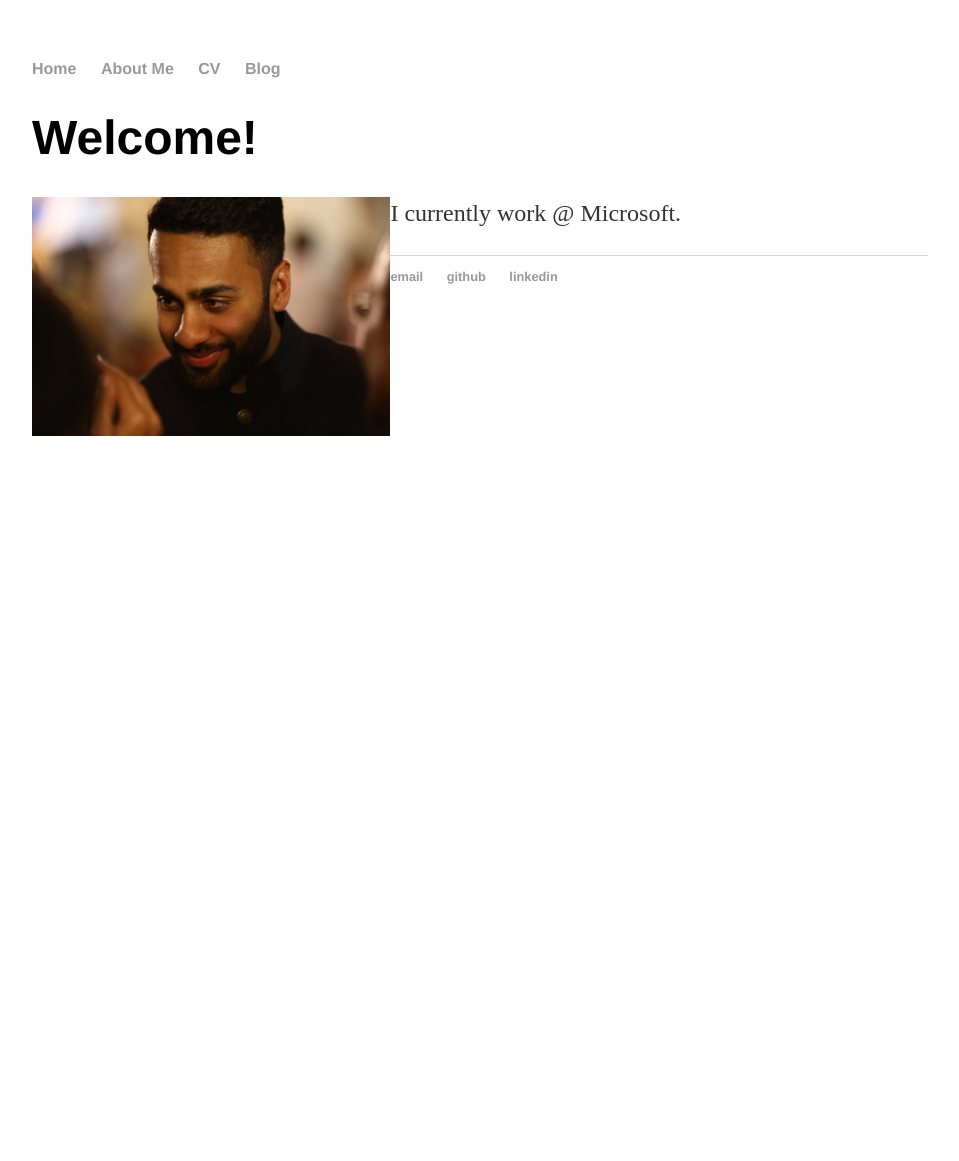
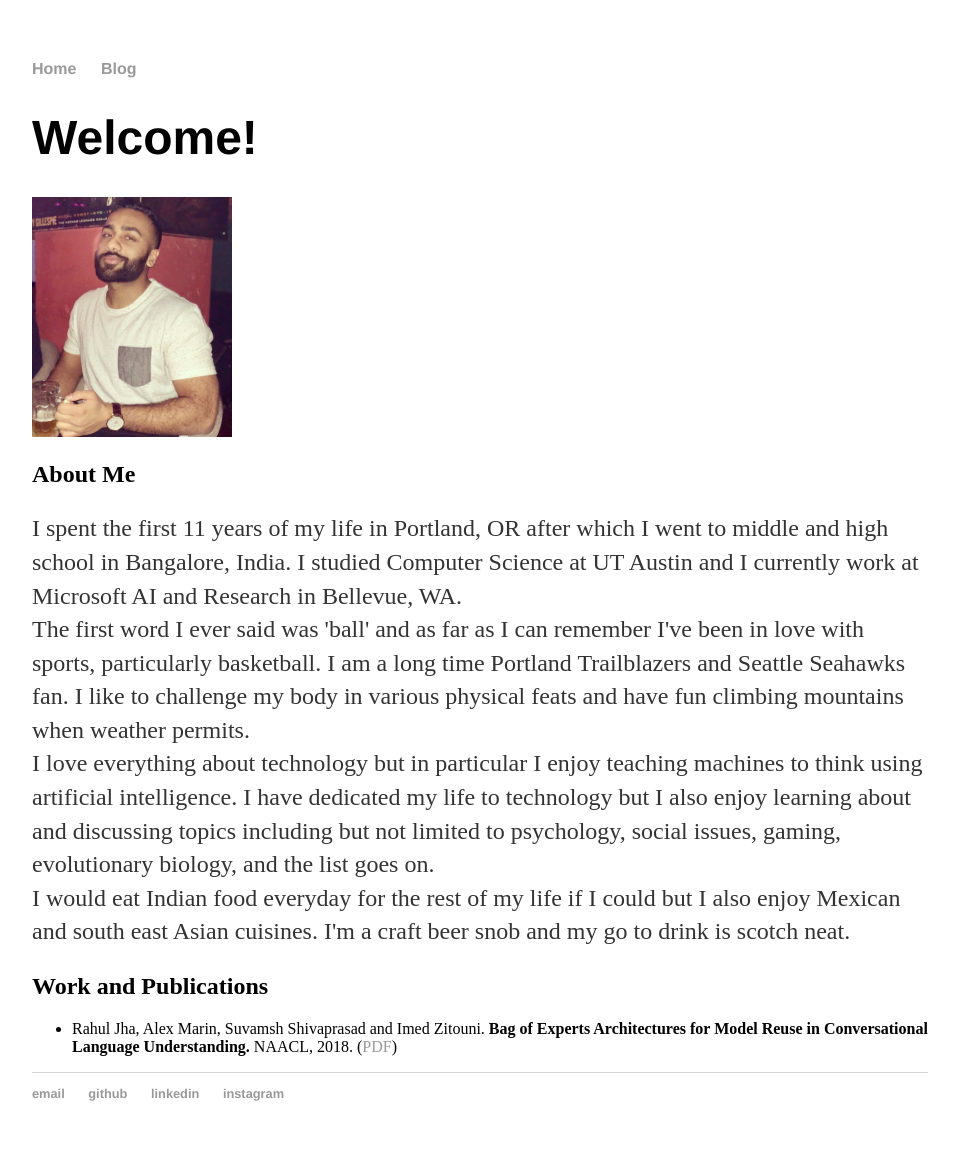
Before and after one commit to suvamsh/suvamsh.github.io, a Jekyll site: the page built from index.html, in a window 1280 px wide. Shown: the whole page, without its empty margins (160-1119 px from the left). Built offline with Jekyll 4.4.1, drawn with Linux system fonts in a browser that asks for light colours; before the commit the page ends 900 px from its top, so only the background shows below that.

Commit message:
updated about me, added NAACL2018, new pic, added link to instagram, removed resume

```diff
--- a/_layouts/default.html
+++ b/_layouts/default.html
@@ -14,8 +14,8 @@
 			<nav>
 	    		<ul>
 	        		<li><a href="/">Home</a></li>
-		        	<li><a href="/aboutme">About Me</a></li>
-	        		<li><a href="{{ site.baseurl }}/pdfs/suvamsh_resume.pdf">CV</a></li>
+		        	<!-- <li><a href="/aboutme">About Me</a></li> -->
+	        		<!-- <li><a href="{{ site.baseurl }}/pdfs/suvamsh_resume.pdf">CV</a></li> -->
 	        		<li><a href="/blog/">Blog</a></li>
 	    		</ul>
 			</nav>
@@ -29,6 +29,7 @@
 	        		<li><a href="mailto:ssuvamsh@gmail.com">email</a></li>
 	        		<li><a href="https://github.com/suvamsh">github</a></li>
 	        		<li><a href="https://www.linkedin.com/in/suvamsh-shivaprasad-5aab3860/">linkedin</a></li>
+					<li><a href="https://www.instagram.com/suvamsh">instagram</a></li>
 			</ul>
 			</footer>
 		</body>
--- a/index.html
+++ b/index.html
@@ -4,9 +4,24 @@ title: Suvamsh Shivaprasad
 ---
 <div class="blurb">
 	<h1>Welcome!</h1>
-	<div style="text-align: left;">
-       <img src="img/me.png" style="max-width: 40%; height: 50;" alt="Suvamsh Shivaprasad" align="left"/>
-    </div>
-	<!-- <p><img src="img/me.png" alt="suvamsh_face" align="left" hspace="10" vspace="10"/> -->
-	<p>I currently work @ Microsoft.</p>
+	<!-- <div style="text-align: left;">
+       <img src="img/prof.jpg"  style="max-width: 40; height: 50%;" alt="Suvamsh Shivaprasad" align="left"/>
+    </div> -->
+	<p><img src="img/prof.jpg" alt="suvamsh_face" style="width:200px;height:240px;" align="center"/></p>
+	<h2> About Me </h2>
+		<p>
+			I spent the first 11 years of my life in Portland, OR after which I went to middle and high school in Bangalore, India. I studied Computer Science at UT Austin and I currently work at Microsoft AI and Research in Bellevue, WA.
+		<br>
+			The first word I ever said was 'ball' and as far as I can remember I've been in love with sports, particularly basketball. I am a long time Portland Trailblazers and Seattle Seahawks fan. I like to challenge my body in various physical feats and have fun climbing mountains when weather permits.
+		<br>
+			I love everything about technology but in particular I enjoy teaching machines to think using artificial intelligence. I have dedicated my life to technology but I also enjoy learning about and discussing topics including but not limited to psychology, social issues, gaming, evolutionary biology, and the list goes on.
+		<br>
+			I would eat Indian food everyday for the rest of my life if I could but I also enjoy Mexican and south east Asian cuisines. I'm a craft beer snob and my go to drink is scotch neat.
+		</p>
+	<h2> Work and Publications </h2>
+		<ul>
+			<li>
+				Rahul Jha, Alex Marin, Suvamsh Shivaprasad and Imed Zitouni. <strong> Bag of Experts Architectures for Model Reuse in Conversational Language Understanding. </strong> NAACL, 2018. (<a href="{{ site.baseurl }}/pdfs/reuse_naacl2018.pdf">PDF</a>)
+			</li>
+		</ul>
 </div><!-- /.blurb -->
```
Also changed, not shown: img/prof.jpg (added), 1 other file.
